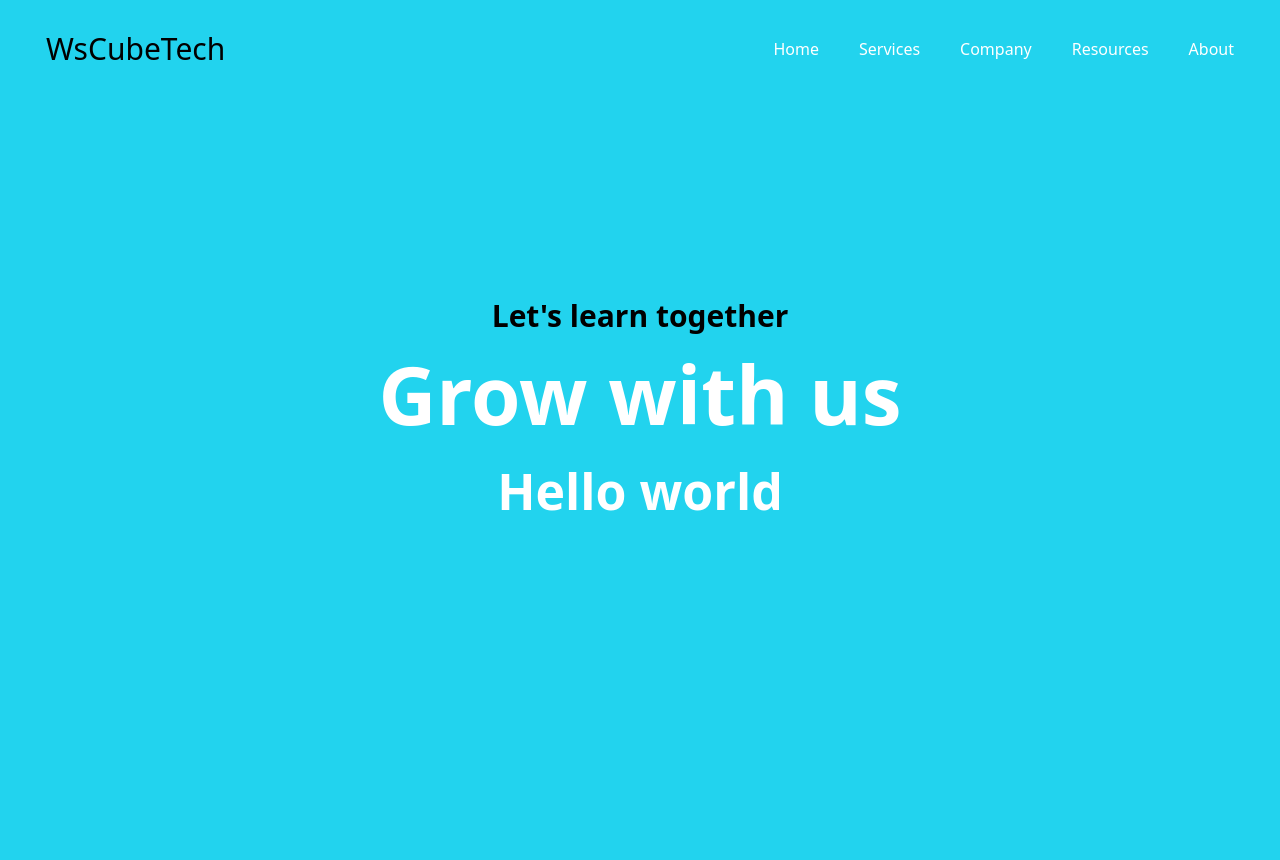
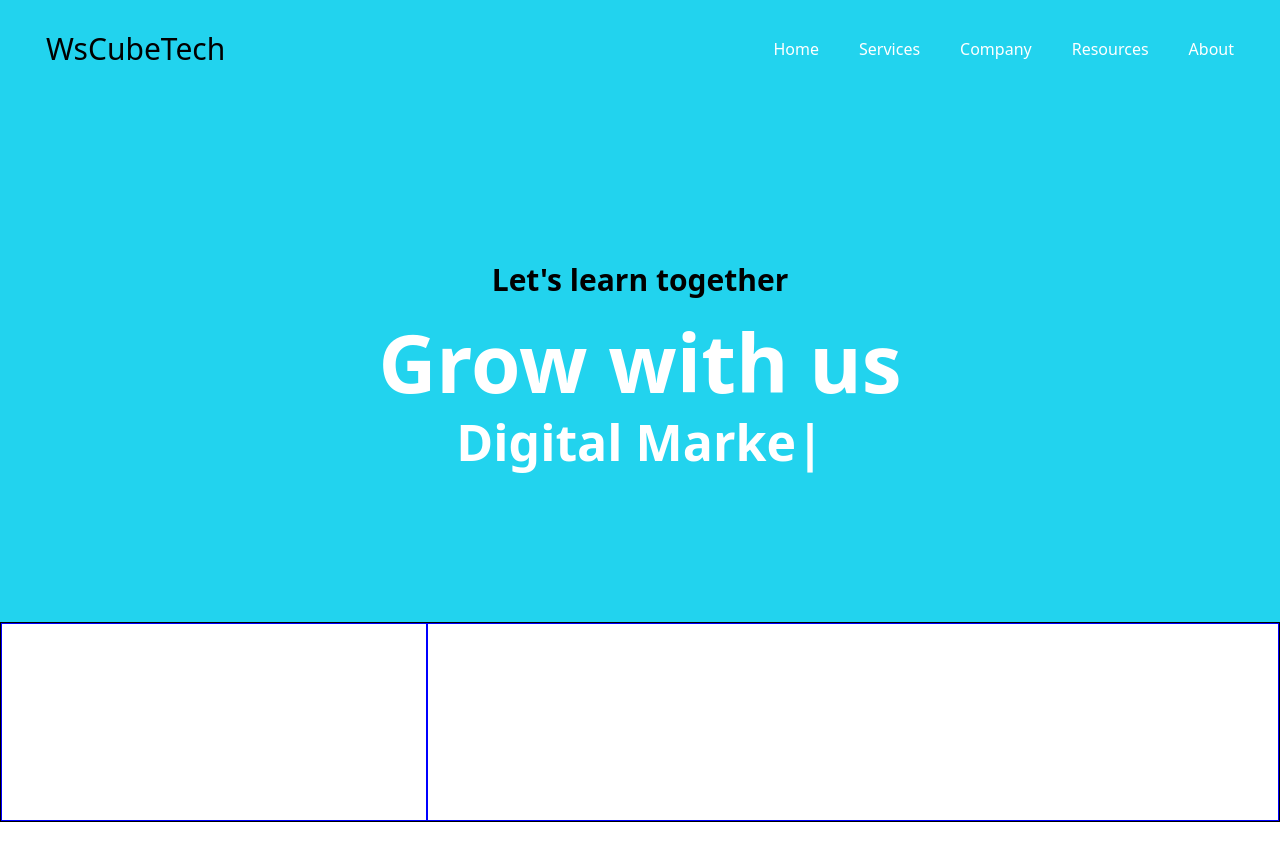
Before and after one commit to ydipen111/ecommerce, a React (Vite) app: page / in a window 1280 px wide. Shown: the top 860 px of the page. After the commit the page ends 822 px from the top, so only its background shows below. Built offline with nearby package versions, Linux system fonts and the light colour scheme.

Commit message:
typed,grid grid-cols-4 col-span-1,2

```diff
--- a/package.json
+++ b/package.json
@@ -13,7 +13,8 @@
     "react": "^18.2.0",
     "react-dom": "^18.2.0",
     "react-icon": "^1.0.0",
-    "react-icons": "^4.12.0"
+    "react-icons": "^4.12.0",
+    "react-typed": "^1.2.0"
   },
   "devDependencies": {
     "@types/react": "^18.2.37",
--- a/src/App.jsx
+++ b/src/App.jsx
@@ -3,6 +3,7 @@ import reactLogo from './assets/react.svg'
 import viteLogo from '/vite.svg'
 import Header from './Components/Header'
 import Banner from './Components/Banner'
+import Expert from './Components/Expert'
 import './App.css'
 
 function App() {
@@ -12,6 +13,7 @@ function App() {
     <>
         <Header></Header>
         <Banner></Banner>
+        <Expert></Expert>
     </>
   )
 }
--- a/src/Components/Banner.jsx
+++ b/src/Components/Banner.jsx
@@ -1,12 +1,20 @@
 import React from 'react'
+import Typed from 'react-typed';
 
 export default function Banner() {
   return (
-    <div className='bg-[#22d3ee]  w-full py-[100px] font-bold'>
-        <div className='max-w-[1240px] h-screen mt-[100px] mx-auto text center '>
-             <div className='text-3xl font-bold'>Let's learn together</div>
-             <h1 className='text-white text-[80px] font-bold '>Grow with us</h1>
-             <div className='text-[50px] text-white'>Hello world</div>
+    <div className='bg-[#22d3ee]  w-full py-[90px] font-bold'>
+        <div className='max-w-[1240px] my-[50px] mx-auto text center '>
+             <div className='text-xl md:text-3xl md:p-[24px] font-bold'>Let's learn together</div>
+             <h1 className='text-white text-5xl md:text-[80px] font-bold '>Grow with us</h1>
+             <div className='text-4xl md:text-[50px] text-white py-[20px]'>
+             <Typed
+                    strings={['Web development','Digital Markeing','Ethical Hacking']}
+                    typeSpeed={100}
+                    loop={true}
+                    backSpeed={50}
+                />
+              </div>
         </div>
     </div>
   )
--- /dev/null
+++ b/src/Components/Expert.jsx
@@ -0,0 +1,11 @@
+import React from 'react'
+
+export default function Expert() {
+  return (
+    <div className='max-w-1240px w-auto h-[200px] border border-black grid grid-cols-3'>
+      <div className='border border-[blue] height-200px col-span-1'></div>
+      <div className='border border-[blue] height-200px col-span-2'></div>
+
+    </div>
+  )
+}
```
Also changed, not shown: learn.txt, 1 other file (tests, documents, lock files or other folders).
